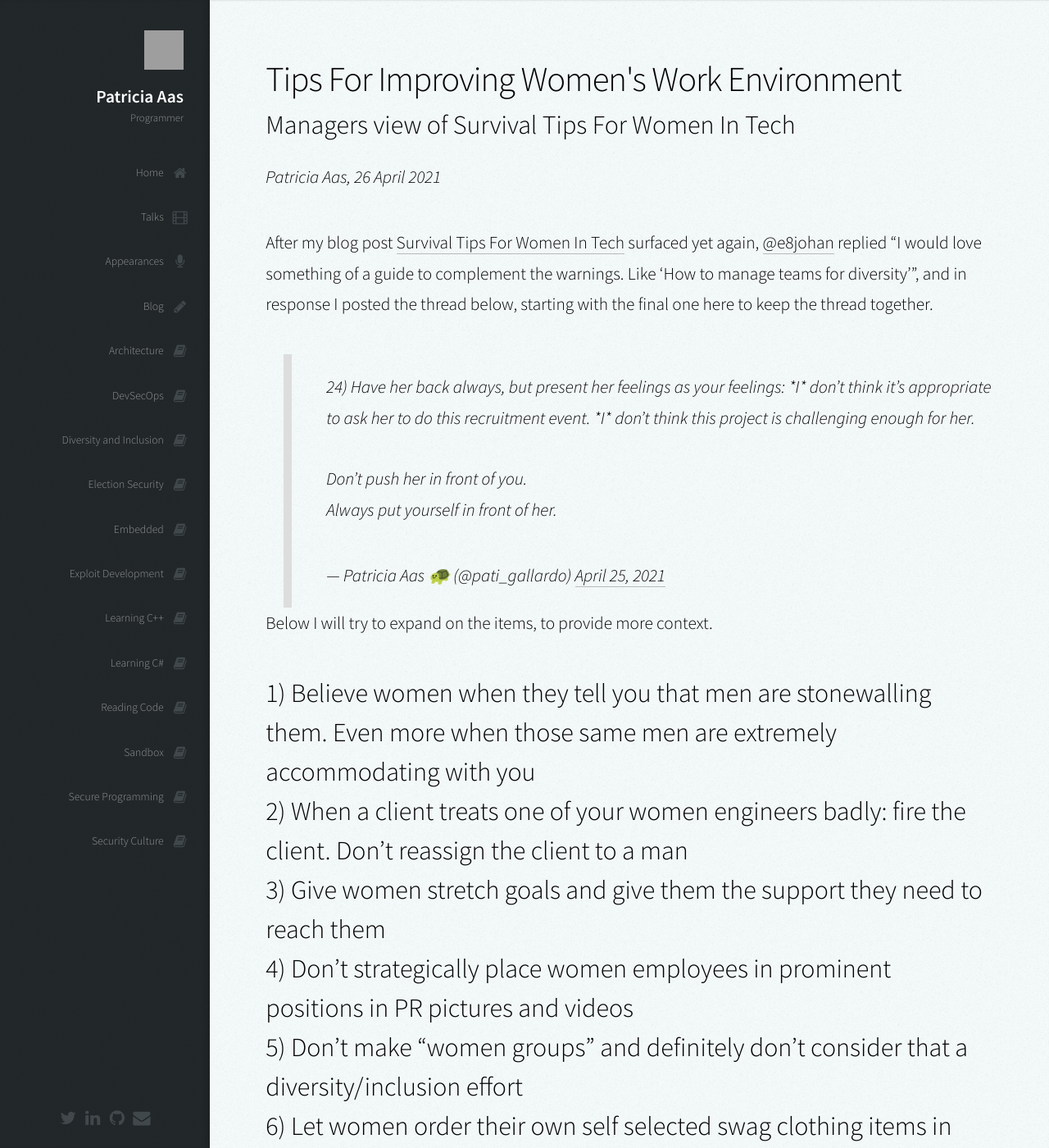
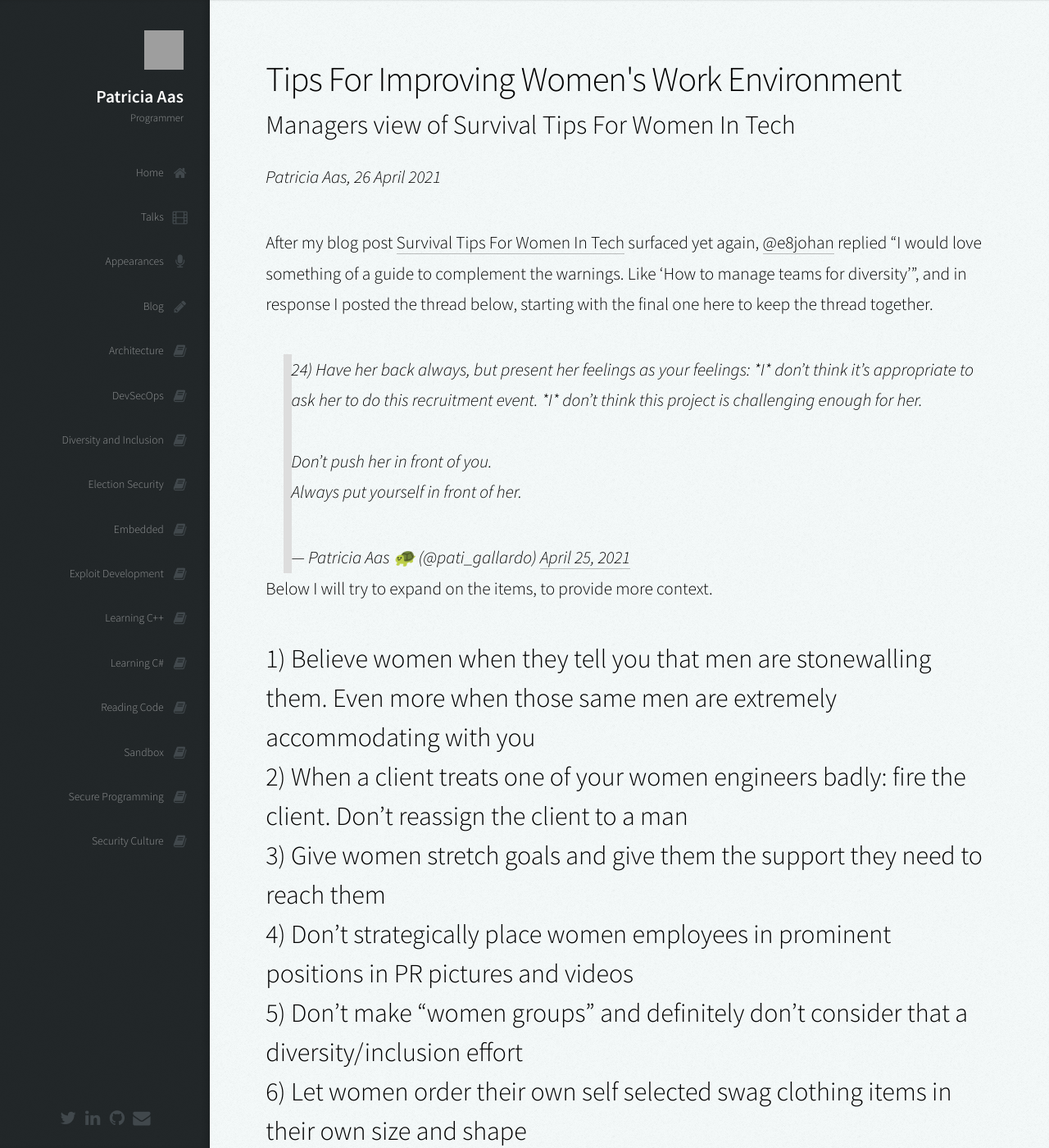
Before and after one commit to patricia-gallardo/patricia-gallardo.github.io, a Jekyll site: the page built from _posts/2021-04-26-tips_for_improving_womens_work_environment.md, in a window 1280 px wide and 1400 px high. Shown: the whole window at 82% size. Built offline with Jekyll 4.4.1, drawn with Linux system fonts in a browser that asks for light colours; nearby versions of some CDN libraries; comment, search, counter and statistics services are not loaded; grey boxes are pictures that could not be loaded.

Commit message:
Try dropping padding from block quote

```diff
--- a/assets/css/main.css
+++ b/assets/css/main.css
@@ -191,7 +191,7 @@ pre code {
 blockquote {
     margin-left: 1em;
     border-left: solid 0.5em #ddd;
-    padding: 1em 0 1em 2em;
+    /*padding: 1em 0 1em 2em;*/
     font-style: italic
 }
 
```
